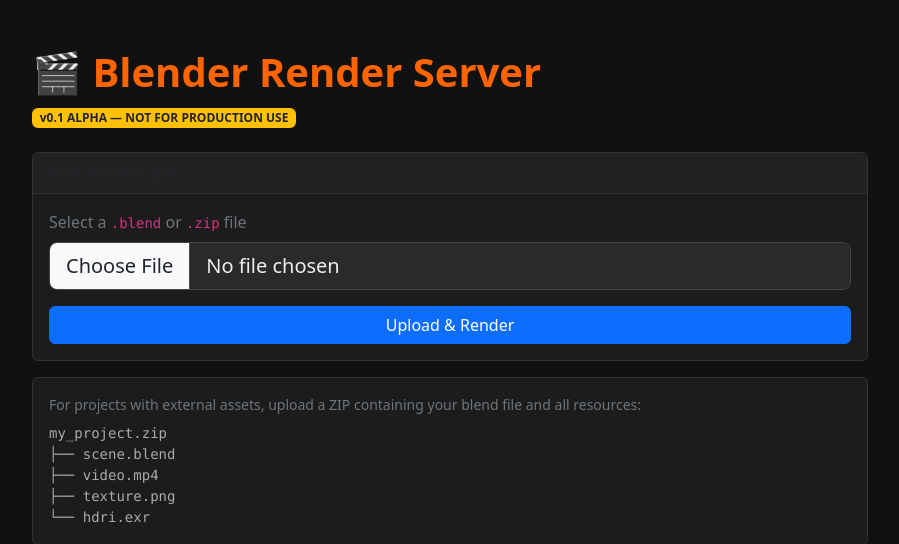
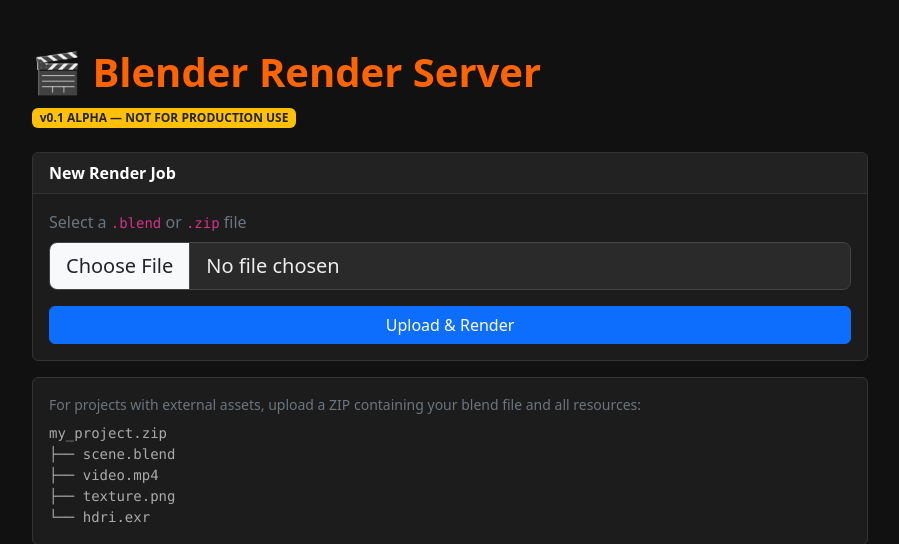
Before and after one commit to alexanderwalford-official/Blender-Render-Gateway, a FastAPI app: page / in a window 1280 px wide. Shown: the top 544 px of the page, without its empty margins (190-1089 px from the left). Run offline with FastAPI, Linux system fonts and the light colour scheme; data that the repository does not hold is empty; parts of the project's set-up code (start-up, migrations or seed data) failed here and were passed over.

Commit message:
Fix UI Bug (again)
Got deleted.

```diff
--- a/web/templates/index.html
+++ b/web/templates/index.html
@@ -25,7 +25,7 @@
         </div>
 
         <div class="card mb-3">
-            <div class="card-header fw-semibold">New Render Job</div>
+            <div class="card-header fw-semibold" style="color: white;">New Render Job</div>
             <div class="card-body">
                 <form id="upload-form" action="/upload" enctype="multipart/form-data" method="post">
                     <div class="mb-3">
```
